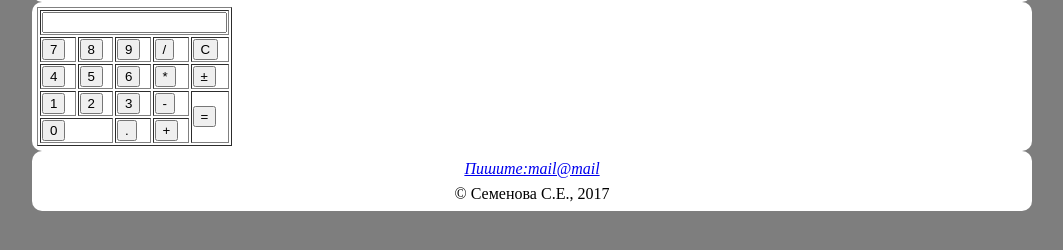
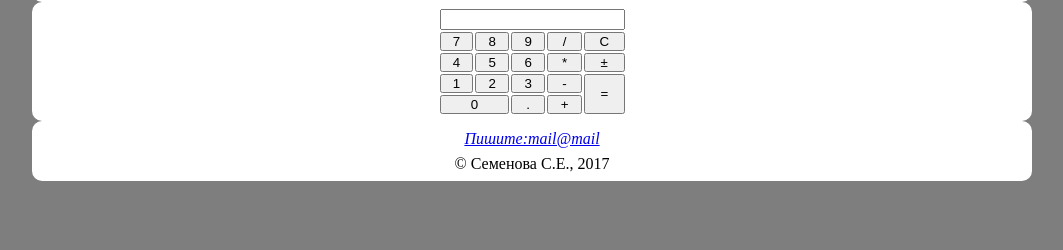
Before and after one commit to semensveta/frontend_courses_2017, a plain HTML site: page app/calc.html in a window 1280 px wide. Shown: the part 172-422 px from the top of the page, without its empty margins (108-1171 px from the left). Drawn offline with Linux system fonts and the light colour scheme.

Commit message:
add calc and html5 pages styles

```diff
--- a/app/calc.html
+++ b/app/calc.html
@@ -5,6 +5,7 @@
       <meta charset="utf-8">
       <title>Калькулятор</title>
       <link rel="stylesheet" href="./styles/common.css">
+      <link rel="stylesheet" href="./styles/calc.css">
    </head>
 
    <body>
@@ -26,8 +27,8 @@
             </ul>
          </nav>
       </header>
-      <form name="calc">
-      <table border="1px">
+      <form name="calc" class="calc-form">
+      <table>
          <tr>
             <td colspan="5"><input type="text" name="input" /></td>
          </tr>
@@ -50,7 +51,7 @@
             <td><button type="button">2</button></td>
             <td><button type="button">3</button></td>
             <td><button type="button">-</button></td>
-            <td rowspan="2"><button type="button">=</button></td>
+            <td rowspan="2"><button class="result">=</button></td>
          </tr>
           <tr>
             <td colspan="2"><button type="button">0</button></td>
--- /dev/null
+++ b/app/styles/calc.css
@@ -0,0 +1,18 @@
+table {
+   margin: 0 auto;
+}
+td, tr {
+   padding: 0;
+   line-height: 0;
+}
+table button {
+   width: 100%;
+   padding: 0;
+   margin:0;
+}
+.result {
+   height: 40px;
+}
+.calc-form {
+   text-align: center;
+}
--- a/app/styles/common.css
+++ b/app/styles/common.css
@@ -69,7 +69,23 @@ aside {
 .go-top {
    padding-left: 10px;
 }
-/*calc page styles*/
+
+/*calc styles*/
 table {
-   margin: o auto;
+   margin: 0 auto;
 }
+td, tr {
+   padding: 0;
+   line-height: 0;
+}
+table button {
+   width: 100%;
+   padding: 0;
+   margin:0;
+}
+.result {
+   height: 40px;
+}
+.calc-form {
+   text-align: center;
+}
```
Also changed, not shown: app/html5.html (+1 -0 lines), app/styles/html5.css (added, +12 -0 lines).
